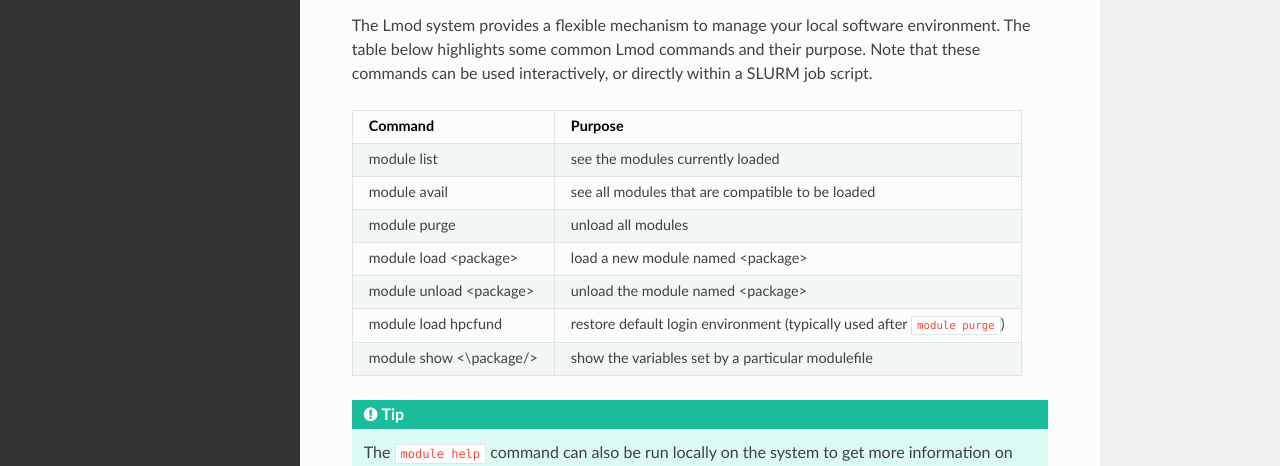
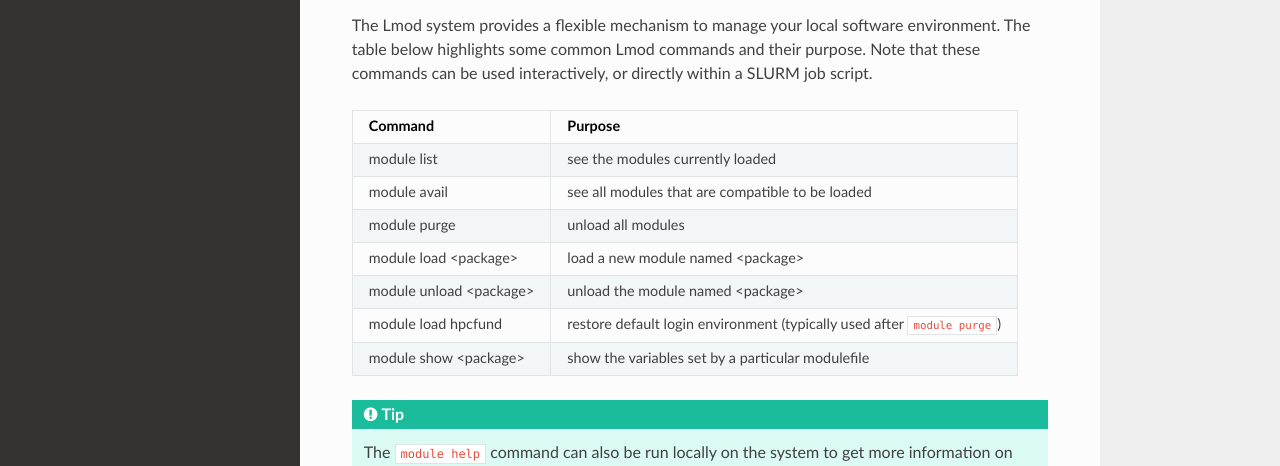
Before and after one commit to AMDResearch/hpcfund, a Sphinx documentation site: the page built from docs/software.md, in a window 1280 px wide and 1201 px high. Shown: the part 510-976 px from the top of the window. Built offline with Sphinx 7.4.7 and the Read the Docs theme 2.0.0, drawn with Linux system fonts in a browser that asks for light colours.

Commit message:
fix delimiter

````diff
--- a/docs/software.md
+++ b/docs/software.md
@@ -24,7 +24,7 @@ The Lmod system provides a flexible mechanism to manage your local software envi
 | module load \<package\> | load a new module named \<package\> |
 | module unload \<package\> | unload the module named \<package\> |
 | module load hpcfund   | restore default login environment (typically used after `module purge`) |
-| module show <\package/> | show the variables set by a particular modulefile |
+| module show \<package\> | show the variables set by a particular modulefile |
 
 ```{tip}
 The `module help` command can also be run locally on the system to get more information on available Lmod options and sub-commands.
````
